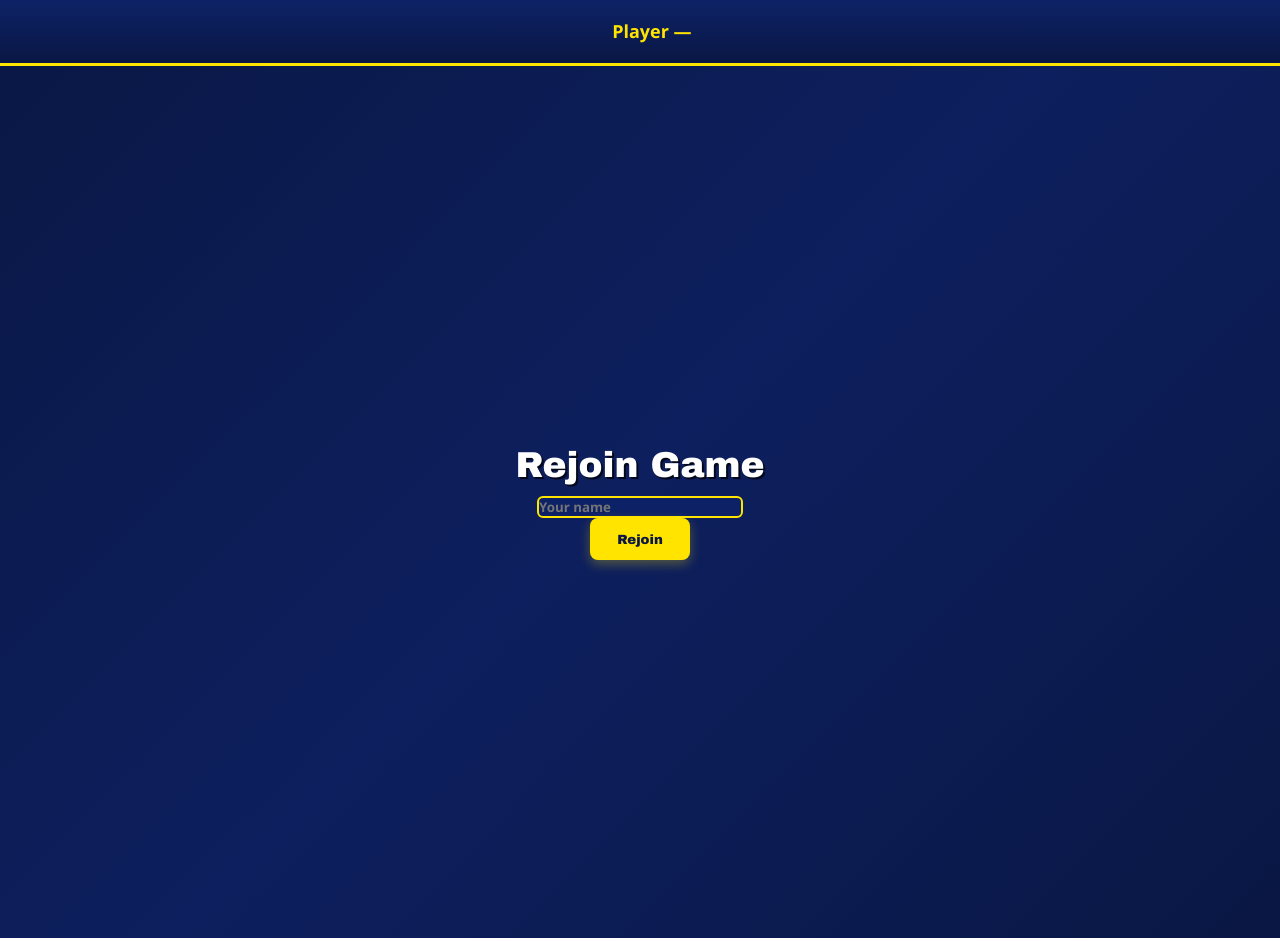
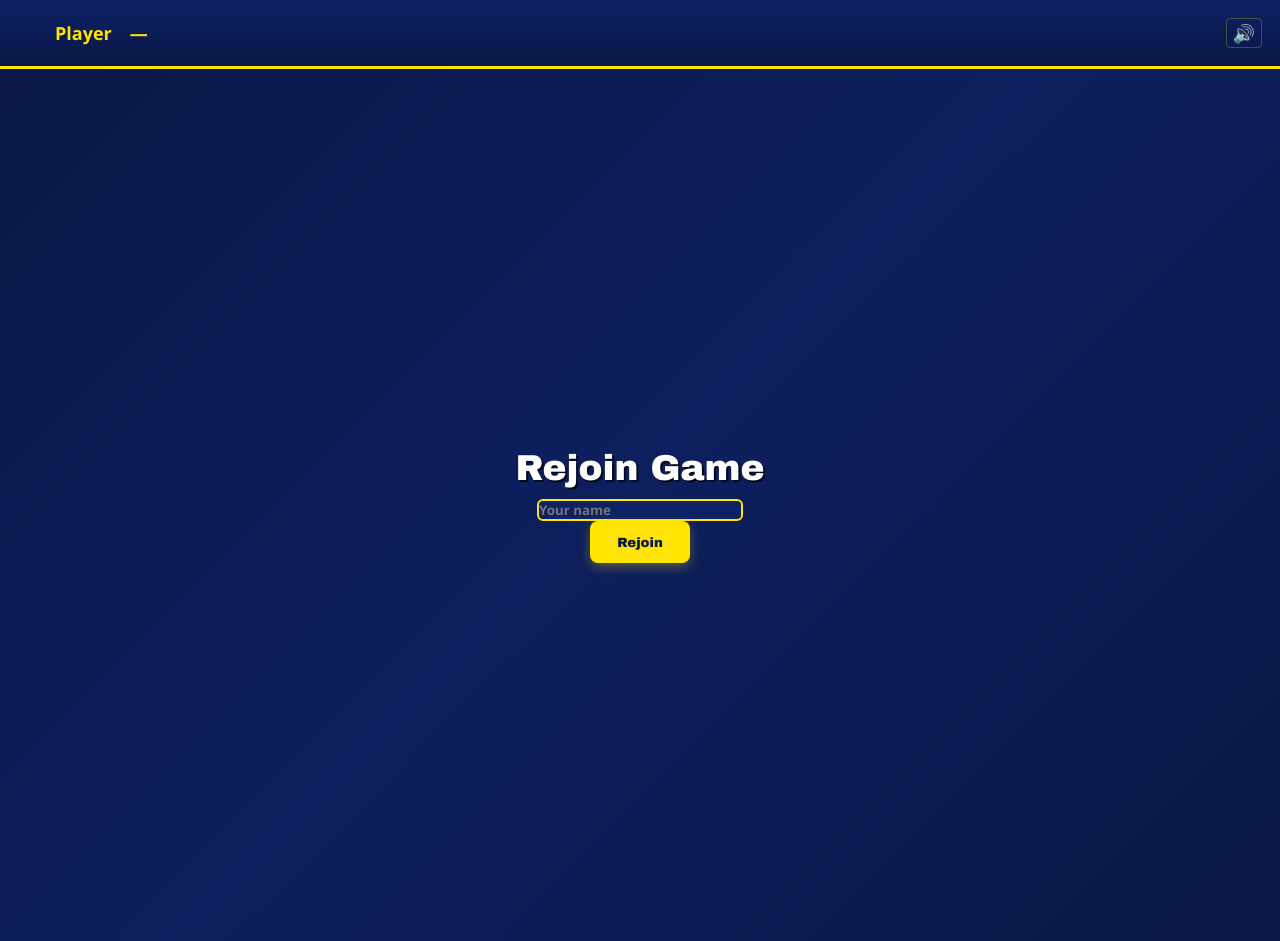
Before and after one commit to VillaKeth/evil-jeopardy, a website: page public/play.html in a window 1280 px wide. Drawn offline with nearby package versions, Linux system fonts and the light colour scheme; no server answers.

Commit message:
feat: add sound mute toggle with localStorage persistence
Co-authored-by: Copilot <223556219+Copilot@users.noreply.github.com>

```diff
--- a/public/css/style.css
+++ b/public/css/style.css
@@ -383,9 +383,11 @@ button, input, select, textarea {
   border-bottom: 3px solid var(--accent);
   z-index: 100;
   font-weight: 700;
-  text-align: center;
   font-size: clamp(0.875rem, 2vw, 1rem);
   color: var(--accent);
+  display: flex;
+  align-items: center;
+  gap: 1rem;
 }
 
 /* 10. Buzz Result Display */
@@ -810,3 +812,18 @@ input:focus, textarea:focus, select:focus {
     gap: 1rem;
   }
 }
+
+/* Mute Button */
+.mute-btn {
+  background: none;
+  border: 1px solid var(--accent-25);
+  border-radius: 4px;
+  color: var(--text-primary);
+  font-size: 1rem;
+  cursor: pointer;
+  padding: 2px 6px;
+  margin-left: auto;
+}
+.mute-btn:hover {
+  background: var(--accent-15);
+}
--- a/public/js/sounds.js
+++ b/public/js/sounds.js
@@ -5,8 +5,18 @@
     return audioCtx;
   }
 
+  let muted = localStorage.getItem('ej-muted') === 'true';
+
   window.Sounds = {
+    get muted() { return muted; },
+
+    toggleMute() {
+      muted = !muted;
+      localStorage.setItem('ej-muted', muted);
+      return muted;
+    },
     buzzDing() {
+      if (muted) return;
       const ctx = getCtx();
       const osc = ctx.createOscillator();
       const gain = ctx.createGain();
@@ -20,6 +30,7 @@
     },
 
     correctChime() {
+      if (muted) return;
       const ctx = getCtx();
       [523.25, 659.25].forEach((freq, i) => {
         const osc = ctx.createOscillator();
@@ -35,6 +46,7 @@
     },
 
     wrongBuzzer() {
+      if (muted) return;
       const ctx = getCtx();
       const osc = ctx.createOscillator();
       const gain = ctx.createGain();
@@ -47,6 +59,7 @@
     },
 
     tick() {
+      if (muted) return;
       const ctx = getCtx();
       const bufferSize = ctx.sampleRate * 0.05;
       const buffer = ctx.createBuffer(1, bufferSize, ctx.sampleRate);
@@ -62,6 +75,7 @@
     },
 
     tickWarning() {
+      if (muted) return;
       const ctx = getCtx();
       const osc = ctx.createOscillator();
       const gain = ctx.createGain();
@@ -75,6 +89,7 @@
 
     _fjInterval: null,
     startFJMusic() {
+      if (muted) return;
       if (this._fjInterval) return;
       const notes = [523.25, 587.33, 659.25, 698.46, 783.99, 698.46, 659.25, 587.33];
       let i = 0;
@@ -99,6 +114,7 @@
     },
 
     victoryFanfare() {
+      if (muted) return;
       const ctx = getCtx();
       [523.25, 659.25, 783.99, 1046.5].forEach((freq, i) => {
         const osc = ctx.createOscillator();
--- a/public/play.html
+++ b/public/play.html
@@ -11,6 +11,7 @@
     <span id="connection-status" class="connection-dot"></span>
     <span id="player-name-display">Player</span>
     <span id="phase-display">—</span>
+    <button id="mute-btn" class="mute-btn" onclick="Sounds.toggleMute(); this.textContent = Sounds.muted ? '🔇' : '🔊'">🔊</button>
   </div>
 
   <div id="play-join-form" style="display:none; text-align:center; padding:2rem;">
@@ -90,6 +91,12 @@
   </div>
 
   <script src="/js/sounds.js"></script>
+  <script>
+    document.addEventListener('DOMContentLoaded', () => {
+      const muteBtn = document.getElementById('mute-btn');
+      if (muteBtn && Sounds.muted) muteBtn.textContent = '🔇';
+    });
+  </script>
   <script src="/socket.io/socket.io.js"></script>
   <script src="/js/socket-setup.js"></script>
   <script>
```
Also changed, not shown: public/host.html (+7 -0 lines).
